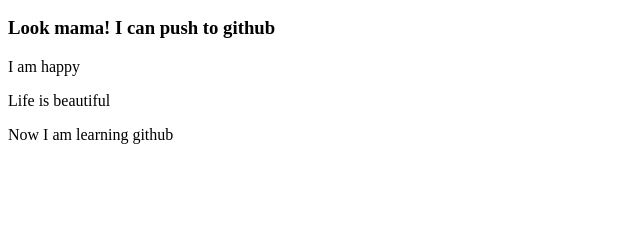
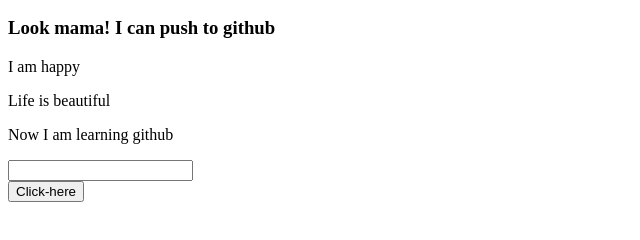
Before and after one commit to saidarahman26/my-first-website, a plain HTML site: page index.html in a window 1280 px wide. Shown: the part 110-350 px from the top of the page, without its empty margins (0-640 px from the left). Drawn offline with Linux system fonts and the light colour scheme.

Commit message:
push button

```diff
--- a/index.html
+++ b/index.html
@@ -13,6 +13,8 @@
     <p> I am happy</p>
     <p> Life is beautiful</p>
     <p> Now I am learning github</p>
-
+    <input type="text">
+    <br>
+    <button>Click-here</button>
 </body>
 </html>
```
